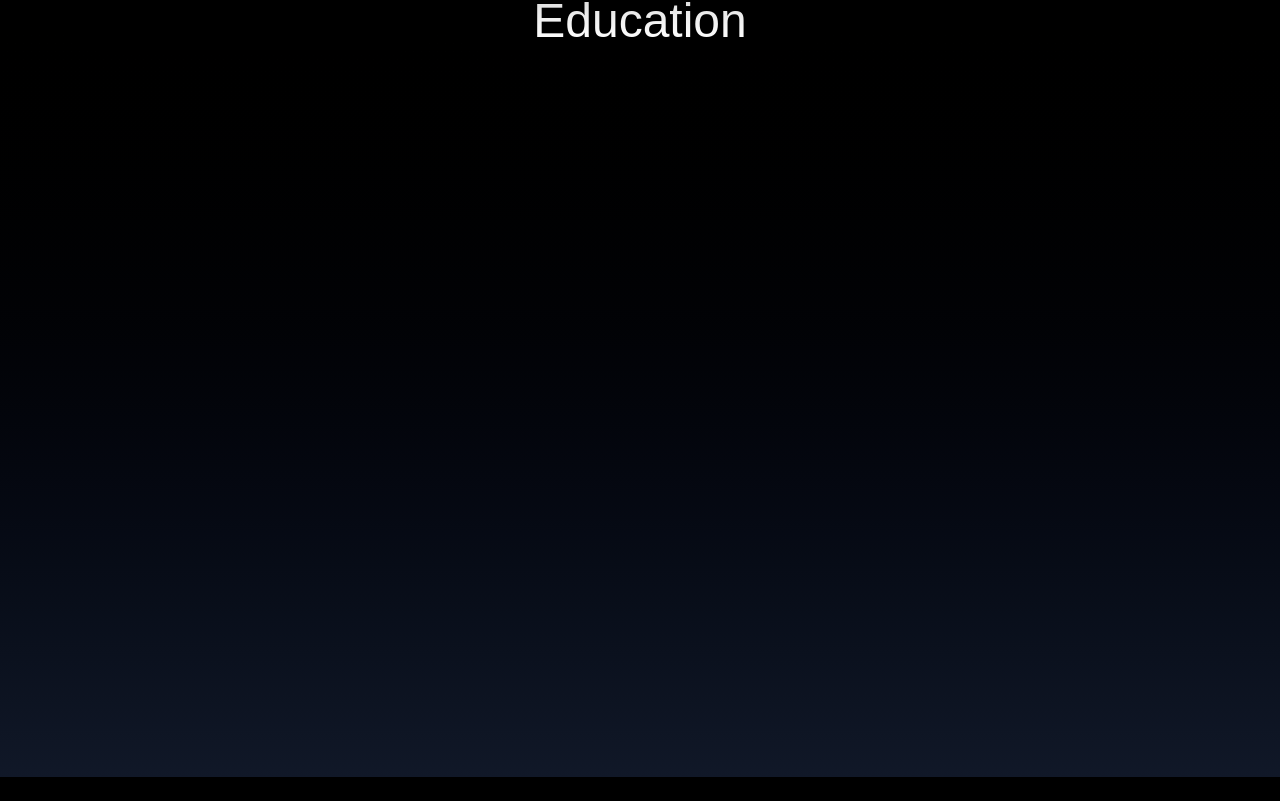
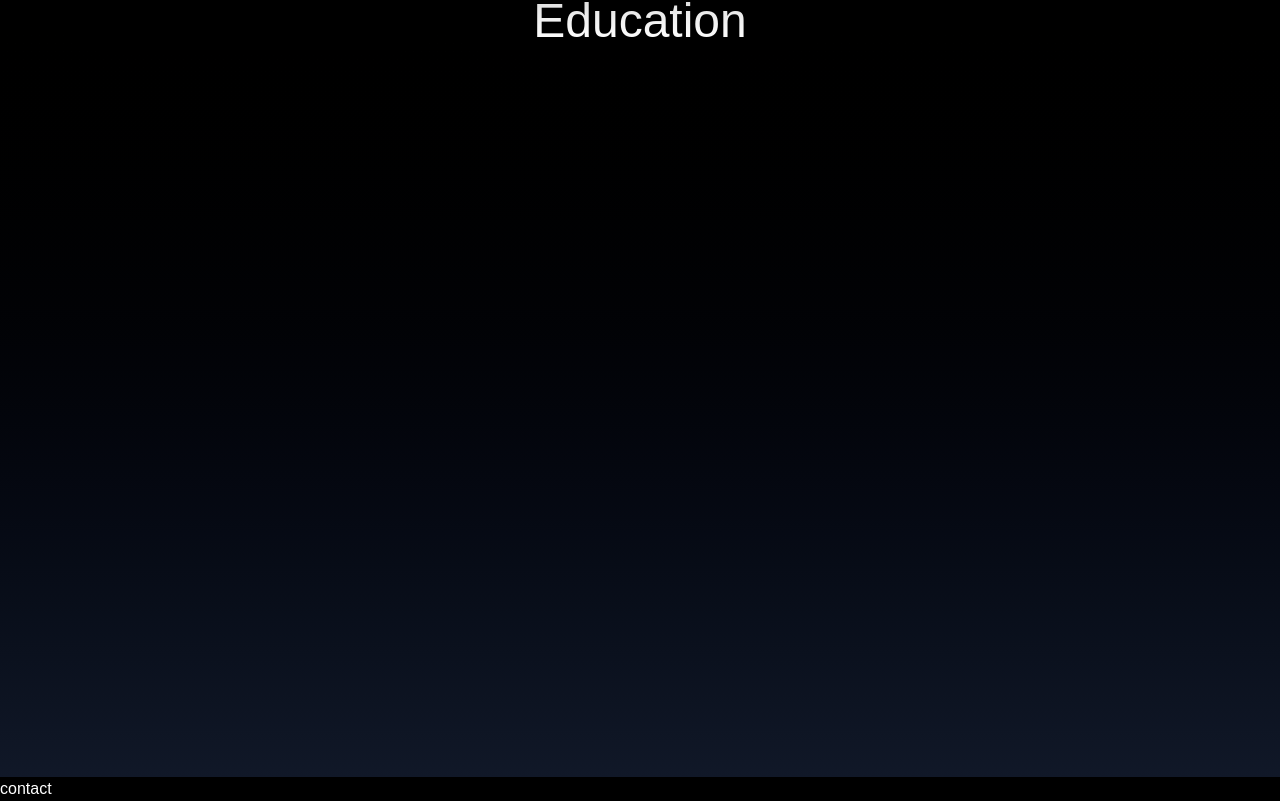
Before and after one commit to RuhulAmeenAnsari/Portfolio, a React (Vite) app: page / in a window 1280 px wide. Shown: the part 2935-3736 px from the top of the page. Before the commit the page ends 3712 px from the top, so only its background shows below. Built offline with nearby package versions, Linux system fonts and the light colour scheme.

Commit message:
second commit

```diff
--- a/src/components/Contact.jsx
+++ b/src/components/Contact.jsx
@@ -2,7 +2,7 @@
 function Contact() {
   return (
 <>
-
+<div>contact</div>
 </>
   )
 }
```
